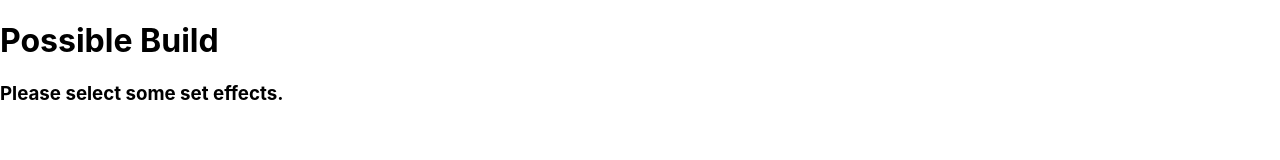
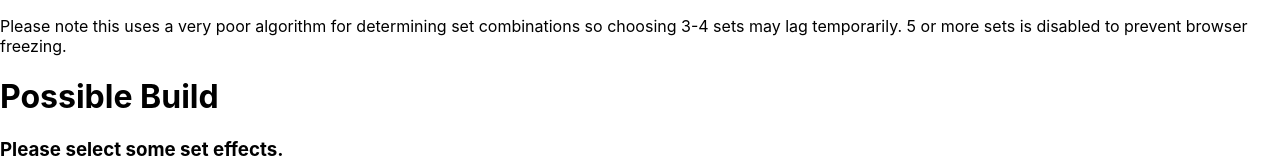
Before and after one commit to tpetrychyn/osrs-fragment-calc, a Next.js app: page /calculator in a window 1280 px wide. Shown: the top 160 px of the page. Built offline with nearby package versions, Linux system fonts and the light colour scheme.

Commit message:
add warning about lag

```diff
--- a/pages/calculator.js
+++ b/pages/calculator.js
@@ -356,6 +356,7 @@ export default class Calculator extends React.Component {
     render() {
         return (
             <div className="component-app">
+                <p>Please note this uses a very poor algorithm for determining set combinations so choosing 3-4 sets may lag temporarily. 5 or more sets is disabled to prevent browser freezing.</p>
                 <div className="pure-u-1 min-height-145">
                     <h1>Possible Build</h1>
                     {this.state.possibleBuild ?
```
Also changed, not shown: 3 other files (tests, documents, lock files or other folders).
